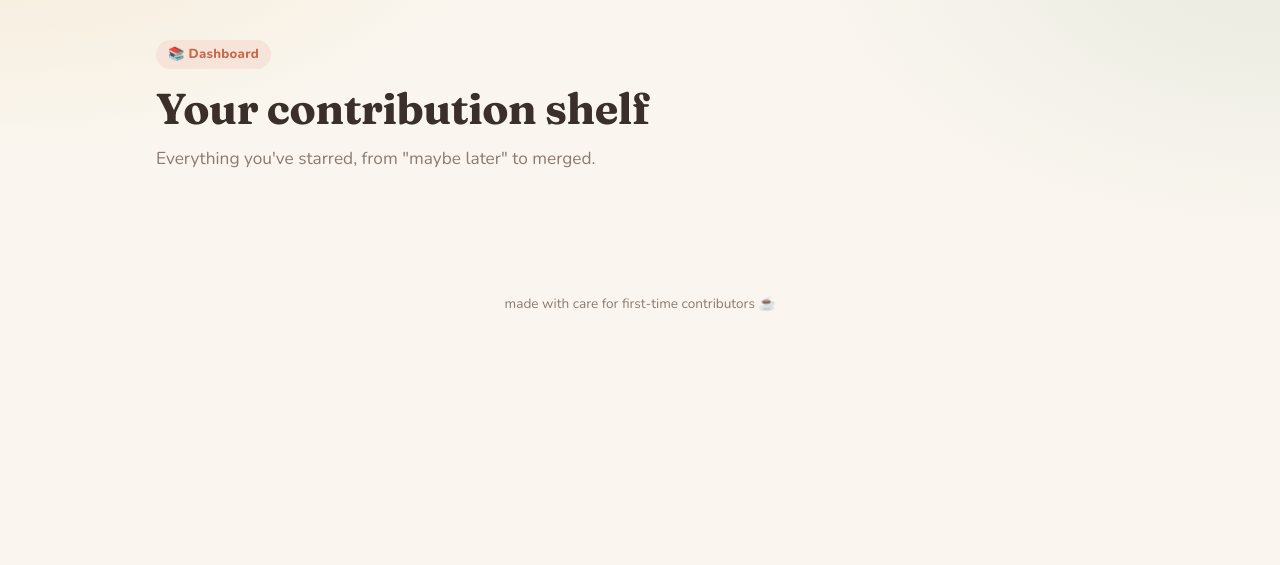
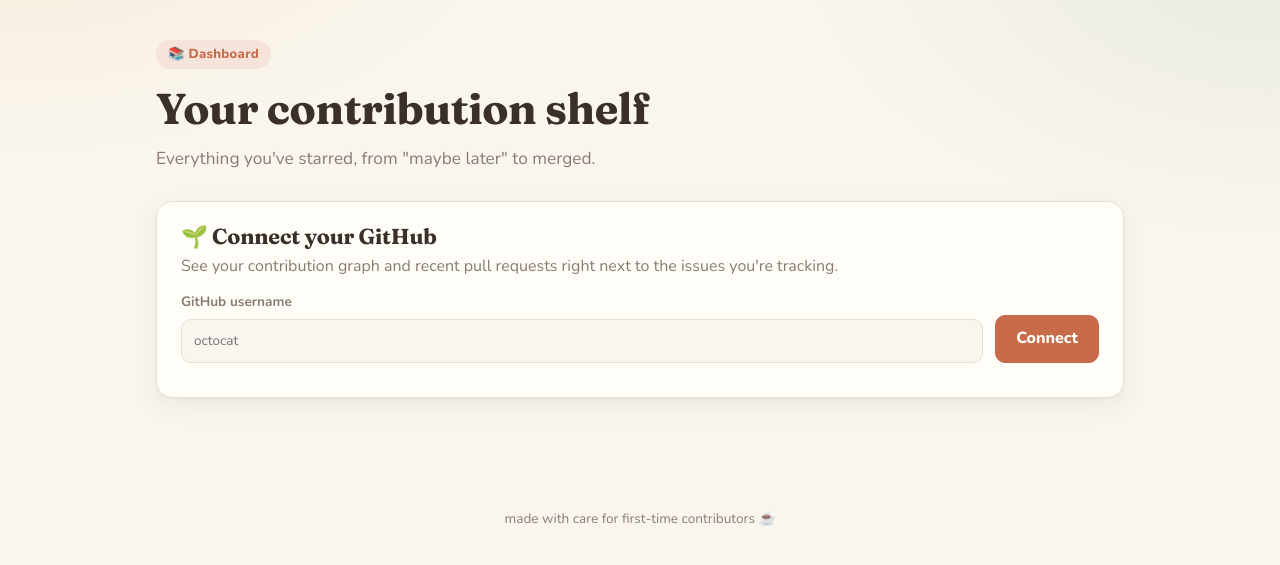
Before and after one commit to sonikagutha/issuepilot, a FastAPI app: template issuepilot/web/templates/dashboard.html in a window 1280 px wide. Shown: the part 61-626 px from the top of the page. Run offline with FastAPI, Linux system fonts and the light colour scheme; the template is opened without the code that fills it, so the values that code supplies are empty.

Commit message:
feat(web): link a GitHub profile to the dashboard with contribution dots
- 'Connect your GitHub' on the dashboard validates the username and saves it
- Profile card: avatar, name, bio, repos, followers, unlink
- Past-year contribution graph as green dots (light + dark palettes)
- Recent pull requests with merged/open/closed badges
- GitHub failures show a note; the local dashboard keeps working

Co-Authored-By: Claude Opus 5.5 <noreply@anthropic.com>

```diff
--- a/issuepilot/web/server.py
+++ b/issuepilot/web/server.py
@@ -11,14 +11,16 @@ from fastapi import FastAPI, HTTPException, Query, Request
 from fastapi.responses import HTMLResponse, Response
 from fastapi.staticfiles import StaticFiles
 from fastapi.templating import Jinja2Templates
-from pydantic import BaseModel
+from pydantic import BaseModel, Field
 
 from issuepilot.config import get_settings
 from issuepilot.discovery.suggestions import ISSUE_LABEL, LANGUAGES, LEVELS, Level, suggest_repos
 from issuepilot.github.client import GitHubAPIError, GitHubClient, GitHubNotFoundError
+from issuepilot.github.profile import ProfileOverview, load_profile_overview
 from issuepilot.graph.pipeline import run_pipeline
 from issuepilot.observability.trace_store import TraceStore
 from issuepilot.rubric.scoring import Difficulty
+from issuepilot.storage.profile import ProfileStore
 from issuepilot.storage.tracker import STATUS_LABELS, Status, TrackedIssue, Tracker
 from issuepilot.web.targets import parse_target
 
@@ -47,6 +49,19 @@ class TrackedUpdate(BaseModel):
     status: Status | None = None
     note: str | None = None
     pr_url: str | None = None
+
+
+class ProfileLink(BaseModel):
+    username: str = Field(pattern=r"^[A-Za-z0-9-]{1,39}$")
+
+
+@contextmanager
+def _profile_store() -> Iterator[ProfileStore]:
+    store = ProfileStore(get_settings().app_db_path)
+    try:
+        yield store
+    finally:
+        store.close()
 
 
 @contextmanager
@@ -166,16 +181,59 @@ def sync_pr(owner: str, repo: str, number: int) -> TrackedIssue:
         return tracker.update(f"{owner}/{repo}", number, pr_state=pr_state, status=status)
 
 
+@app.post("/api/profile")
+def link_profile(req: ProfileLink) -> dict:
+    """Link a GitHub username to the dashboard after checking it exists."""
+    try:
+        with GitHubClient(get_settings()) as client:
+            user = client.get_user(req.username)
+    except GitHubNotFoundError as exc:
+        raise HTTPException(404, f"no GitHub user named {req.username}") from exc
+    except GitHubAPIError as exc:
+        raise HTTPException(502, f"GitHub error: {exc}") from exc
+    with _profile_store() as store:
+        store.set_username(user["login"])
+    return {"login": user["login"], "avatar_url": user["avatar_url"]}
+
+
+@app.delete("/api/profile", status_code=204)
+def unlink_profile() -> Response:
+    with _profile_store() as store:
+        store.clear()
+    return Response(status_code=204)
+
+
 @app.get("/dashboard", response_class=HTMLResponse)
 def dashboard(request: Request) -> HTMLResponse:
     with _tracker() as tracker:
         items = tracker.list()
         counts = tracker.counts()
+    with _profile_store() as store:
+        username = store.get_username()
+
+    overview: ProfileOverview | None = None
+    profile_error = False
+    if username:
+        try:
+            with GitHubClient(get_settings()) as client:
+                overview = load_profile_overview(client, username)
+        except GitHubAPIError:
+            profile_error = True  # the rest of the dashboard is local and still useful
+
     groups = {status: [i for i in items if i.status == status] for status in STATUS_LABELS}
     return templates.TemplateResponse(
         request,
         "dashboard.html",
-        {"active": "dashboard", "groups": groups, "counts": counts, "labels": STATUS_LABELS, "total": len(items)},
+        {
+            "active": "dashboard",
+            "groups": groups,
+            "counts": counts,
+            "labels": STATUS_LABELS,
+            "total": len(items),
+            "username": username,
+            "overview": overview,
+            "profile_error": profile_error,
+        },
     )
 
 
--- a/issuepilot/web/static/cozy.css
+++ b/issuepilot/web/static/cozy.css
@@ -435,3 +435,51 @@ input:focus, select:focus, textarea:focus { outline: 2px solid var(--accent); ou
 .skills__label { font-size: 0.88rem; font-weight: 700; margin-right: 2px; }
 .complexity__rationale { margin: 12px 0 0; font-size: 0.92rem; }
 .tracked__meta .badge { margin-left: 6px; }
+
+/* --- dashboard: GitHub profile + contribution dots --- */
+.profile-card__head { display: flex; flex-wrap: wrap; align-items: center; gap: 16px; }
+.avatar--lg { width: 72px; height: 72px; border-radius: 50%; border: 3px solid var(--accent-soft); }
+.profile-card__who { flex: 1 1 220px; min-width: 0; }
+.profile-card__who h2 { margin: 0; }
+.profile-card__who a { text-decoration: none; font-weight: 700; font-size: 0.92rem; }
+.profile-card__bio { margin: 4px 0 0; font-size: 0.92rem; }
+.profile-card__facts { display: flex; flex-direction: column; align-items: flex-end; gap: 2px; font-size: 0.9rem; }
+.profile-card__facts strong { color: var(--ink); }
+
+.calendar-wrap { margin-top: 20px; }
+.calendar__total { margin: 0 0 10px; font-size: 0.95rem; }
+.calendar { display: flex; gap: 3px; overflow-x: auto; padding-bottom: 6px; }
+.calendar__week { display: flex; flex-direction: column; gap: 3px; flex: 1 0 10px; align-items: center; }
+.calendar__week .dot { width: 100%; height: auto; aspect-ratio: 1; max-width: 15px; }
+.dot { display: inline-block; width: 11px; height: 11px; border-radius: 50%; background: var(--paper-2); flex: none; }
+.dot--1 { background: #c6e48b; }
+.dot--2 { background: #7bc96f; }
+.dot--3 { background: #449e48; }
+.dot--4 { background: #196127; }
+.calendar__legend { display: flex; align-items: center; justify-content: flex-end; gap: 4px; font-size: 0.8rem; margin-top: 6px; }
+
+:root[data-theme="dark"] .dot--1 { background: #0e4429; }
+:root[data-theme="dark"] .dot--2 { background: #006d32; }
+:root[data-theme="dark"] .dot--3 { background: #26a641; }
+:root[data-theme="dark"] .dot--4 { background: #39d353; }
+@media (prefers-color-scheme: dark) {
+  :root:not([data-theme="light"]) .dot--1 { background: #0e4429; }
+  :root:not([data-theme="light"]) .dot--2 { background: #006d32; }
+  :root:not([data-theme="light"]) .dot--3 { background: #26a641; }
+  :root:not([data-theme="light"]) .dot--4 { background: #39d353; }
+}
+
+.pr-list { list-style: none; padding: 0; margin: 0; display: flex; flex-direction: column; gap: 8px; }
+.pr-list__item { display: flex; flex-wrap: wrap; align-items: center; gap: 6px 10px; font-size: 0.93rem; }
+.pr-list__item a { color: var(--ink); font-weight: 700; text-decoration: none; }
+.pr-list__item a:hover { color: var(--accent); }
+
+.profile-link { display: flex; flex-direction: column; gap: 12px; }
+.profile-link h2 { margin: 0 0 4px; }
+.profile-link p { margin: 0; }
+.profile-link__row { display: flex; flex-wrap: wrap; align-items: flex-end; gap: 12px; }
+.note-card p { margin: 0 0 8px; }
+
+@media (max-width: 560px) {
+  .profile-card__facts { flex-direction: row; align-items: center; gap: 12px; }
+}
--- a/issuepilot/web/static/dashboard.js
+++ b/issuepilot/web/static/dashboard.js
@@ -43,3 +43,30 @@ document.querySelectorAll(".tracked").forEach((card) => {
     if (await call(card, "DELETE")) card.remove();
   });
 });
+
+// GitHub profile link/unlink.
+const linkForm = document.getElementById("profile-link-form");
+if (linkForm) {
+  linkForm.addEventListener("submit", async (e) => {
+    e.preventDefault();
+    const msg = linkForm.querySelector(".js-profile-msg");
+    msg.textContent = "Looking you up on GitHub…";
+    const r = await fetch("/api/profile", {
+      method: "POST",
+      headers: { "Content-Type": "application/json" },
+      body: JSON.stringify({ username: document.getElementById("profile-username").value.trim() }),
+    });
+    if (r.ok) { location.reload(); return; }
+    const d = await r.json().catch(() => ({}));
+    msg.textContent = r.status === 422
+      ? "That doesn't look like a GitHub username."
+      : typeof d.detail === "string" ? d.detail : "Couldn't connect, please try again.";
+  });
+}
+
+const unlink = document.getElementById("profile-unlink");
+if (unlink) {
+  unlink.addEventListener("click", async () => {
+    if ((await fetch("/api/profile", { method: "DELETE" })).ok) location.reload();
+  });
+}
--- a/issuepilot/web/templates/dashboard.html
+++ b/issuepilot/web/templates/dashboard.html
@@ -6,6 +6,70 @@
   <h1>Your contribution shelf</h1>
   <p class="muted">Everything you've starred, from "maybe later" to merged.</p>
 </section>
+
+{% if overview %}
+{% set p = overview.profile %}
+<section class="card profile-card">
+  <div class="profile-card__head">
+    <img class="avatar avatar--lg" src="{{ p.avatar_url }}" alt="">
+    <div class="profile-card__who">
+      <h2>{{ p.name or p.login }}</h2>
+      <a href="{{ p.html_url }}" target="_blank" rel="noopener">@{{ p.login }} ↗</a>
+      {% if p.bio %}<p class="muted profile-card__bio">{{ p.bio }}</p>{% endif %}
+    </div>
+    <div class="profile-card__facts muted">
+      <span><strong>{{ p.public_repos }}</strong> repos</span>
+      <span><strong>{{ p.followers }}</strong> followers</span>
+      <button class="link-btn" id="profile-unlink" type="button">Unlink</button>
+    </div>
+  </div>
+
+  <div class="calendar-wrap">
+    <p class="calendar__total"><strong>{{ "{:,}".format(overview.calendar.total) }}</strong> contributions in the last year</p>
+    <div class="calendar" role="img" aria-label="{{ overview.calendar.total }} contributions in the last year">
+      {% for week in overview.calendar.weeks %}
+      <div class="calendar__week">
+        {% for day in week %}<span class="dot dot--{{ day.level }}" title="{{ day.count }} contribution{{ '' if day.count == 1 else 's' }} on {{ day.date.strftime('%b %-d, %Y') }}"></span>{% endfor %}
+      </div>
+      {% endfor %}
+    </div>
+    <div class="calendar__legend muted">Less {% for level in range(5) %}<span class="dot dot--{{ level }}"></span>{% endfor %} More</div>
+  </div>
+
+  {% if overview.pull_requests %}
+  <h3>Your recent pull requests</h3>
+  <ul class="pr-list">
+    {% for pr in overview.pull_requests %}
+    <li class="pr-list__item">
+      <span class="badge badge--pr-{{ pr.state }}">{{ pr.state }}</span>
+      <a href="{{ pr.html_url }}" target="_blank" rel="noopener">{{ pr.title }}</a>
+      <span class="muted">{{ pr.repo }} #{{ pr.number }}</span>
+    </li>
+    {% endfor %}
+  </ul>
+  {% endif %}
+</section>
+{% elif username %}
+<div class="card note-card">
+  <p>We couldn't load your GitHub profile (<strong>@{{ username }}</strong>) right now. GitHub may be rate-limiting us, so try again in a minute.</p>
+  <button class="link-btn" id="profile-unlink" type="button">Unlink @{{ username }}</button>
+</div>
+{% else %}
+<form class="card profile-link" id="profile-link-form">
+  <div>
+    <h2>🌱 Connect your GitHub</h2>
+    <p class="muted">See your contribution graph and recent pull requests right next to the issues you're tracking.</p>
+  </div>
+  <div class="profile-link__row">
+    <label class="field field--grow">
+      <span>GitHub username</span>
+      <input id="profile-username" placeholder="octocat" required autocomplete="off" pattern="[A-Za-z0-9-]{1,39}">
+    </label>
+    <button class="btn" type="submit">Connect</button>
+  </div>
+  <p class="muted js-profile-msg" aria-live="polite"></p>
+</form>
+{% endif %}
 
 <div class="stats">
   {% for status, label in labels.items() %}
```
Also changed, not shown: docs/roadmap.md (+1 -0 lines), tests/test_web.py (+94 -0 lines).
